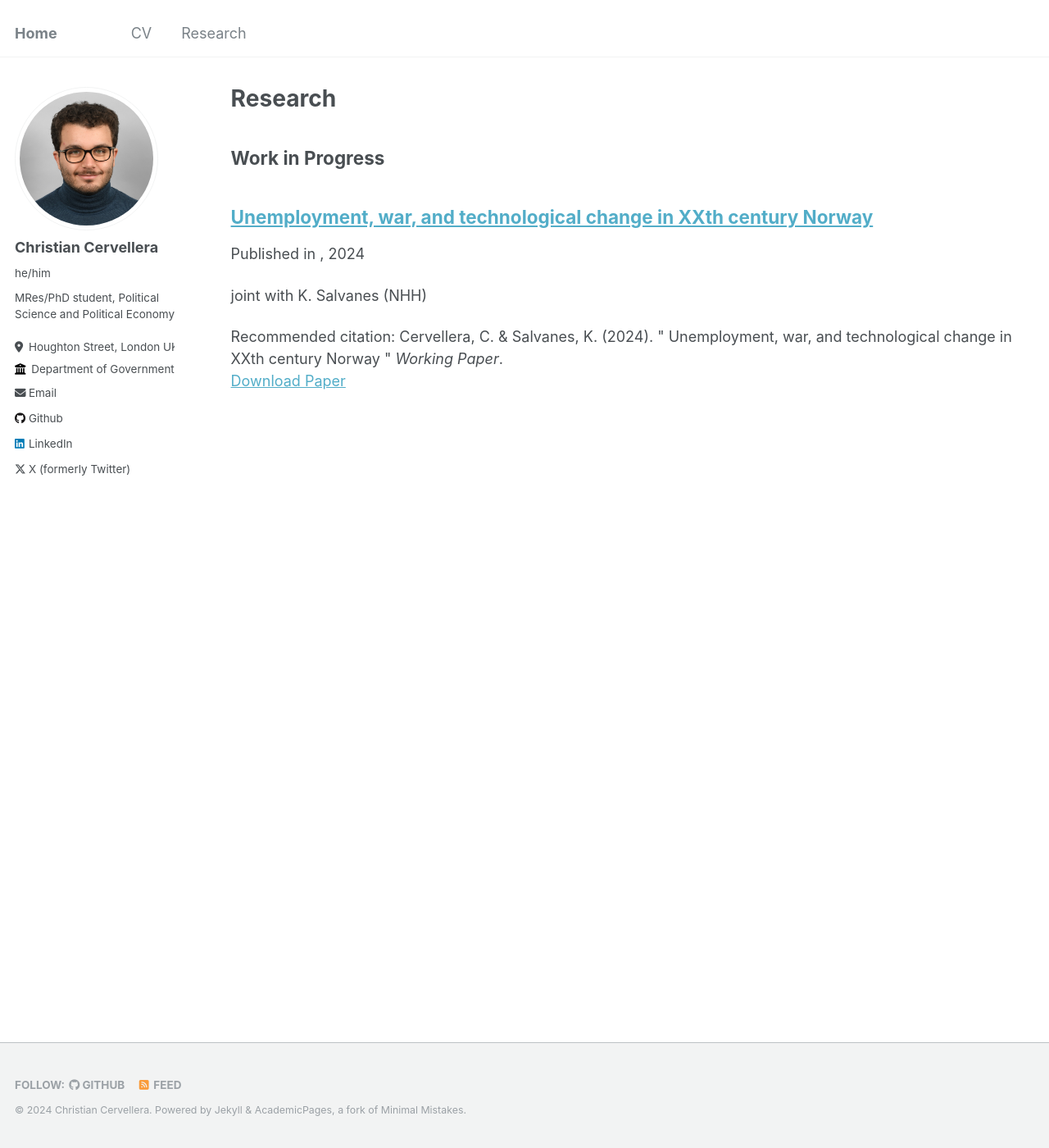
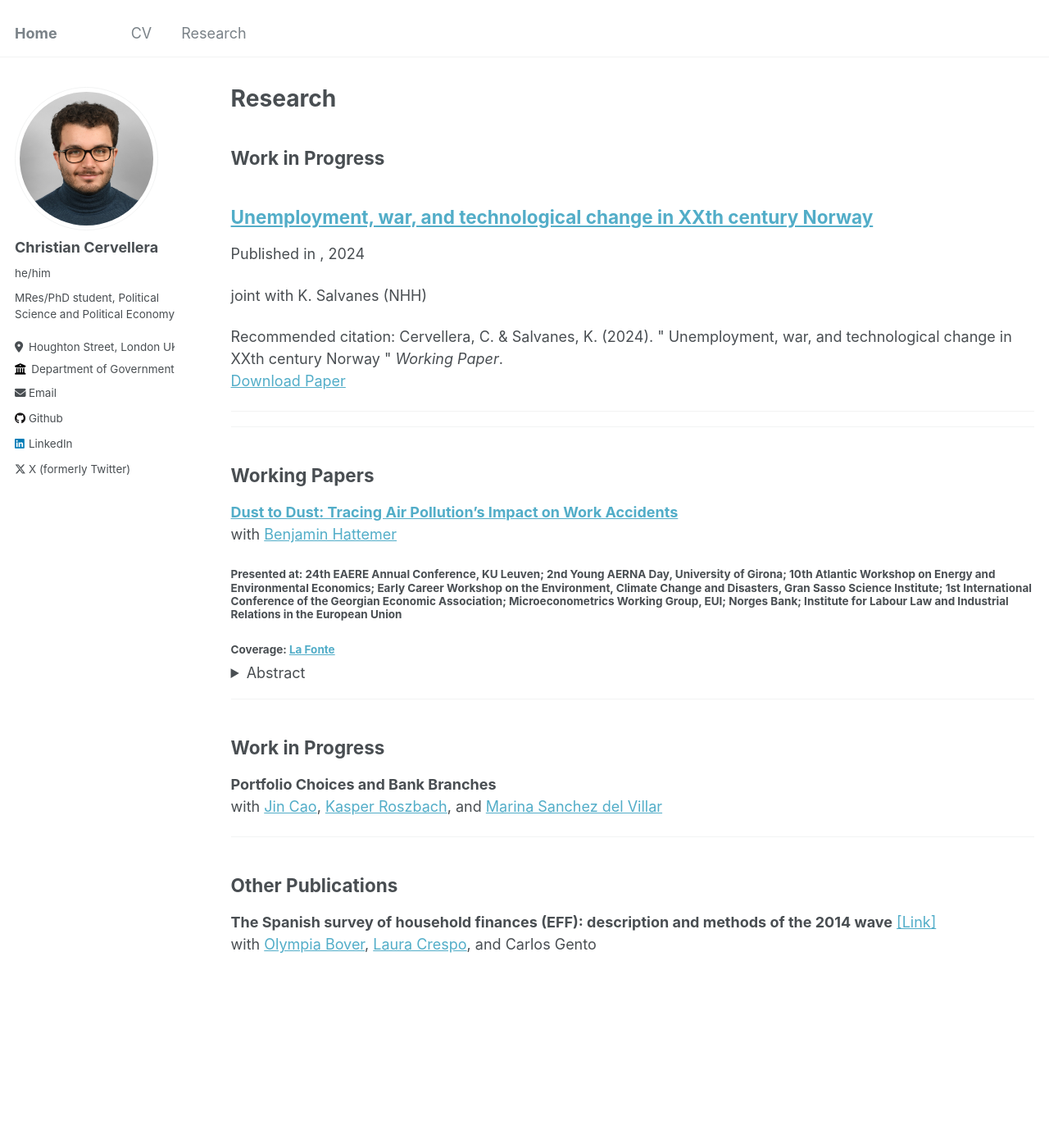
Before and after one commit to ritwika-das/ritwika-das.github.io, a Jekyll site: the page built from _pages/publications.md, in a window 1280 px wide and 1400 px high. Shown: the whole window at 82% size. Built offline with Jekyll 4.4.1, drawn with Linux system fonts in a browser that asks for light colours.

Commit message:
Update publications.md

```diff
--- a/_pages/publications.md
+++ b/_pages/publications.md
@@ -13,3 +13,35 @@ Work in Progress
     {% include archive-single.html %}
   {% endif %}
 {% endfor %}
+
+---------------------
+
+---
+## Working Papers
+
+[**Dust to Dust: Tracing Air Pollution’s Impact on Work Accidents**](https://papers.ssrn.com/sol3/papers.cfm?abstract_id=4812658) <br>
+with [Benjamin Hattemer](https://benjaminhattemer.com/)
+
+###### Presented at: 24th EAERE Annual Conference, KU Leuven; 2nd Young AERNA Day, University of Girona; 10th Atlantic Workshop on Energy and Environmental Economics; Early Career Workshop on the Environment, Climate Change and Disasters, Gran Sasso Science Institute; 1st International Conference of the Georgian Economic Association; Microeconometrics Working Group, EUI; Norges Bank; Institute for Labour Law and Industrial Relations in the European Union
+
+###### Coverage: [La Fonte](https://lafonte.eui.eu/2024/05/09/dust-to-dust-how-natural-air-pollution-induces-work-accidents/)
+
+  <details>
+    <summary> Abstract </summary>
+    This study offers novel causal estimates of the effect of air pollution on workplace accidents. We focus on a near world-wide natural source of air pollution: dust precipitation. We use administrative data on the universe of work accidents reported in Spain. Our estimates imply that an average day of dust precipitation induces a 1.2 percent increase in work accidents. We find these effects are pervasive for workers of different occupations, income levels and demographic characteristics. We also provide evidence supporting temporary impairment of physical and cognitive performance as the main causal channel.
+  </details>
+
+---
+
+## Work in Progress
+
+
+**Portfolio Choices and Bank Branches** <br>
+with [Jin Cao](https://www.norges-bank.no/en/topics/Research/economists/Cao-Jin/), [Kasper Roszbach](https://sites.google.com/view/kasperroszbach), and [Marina Sanchez del Villar](https://marinasvs.github.io/)
+
+---
+## Other Publications
+
+**The Spanish survey of household finances (EFF): description and methods of the 2014 wave** [[Link]](https://www.bde.es/f/webbde/SES/Secciones/Publicaciones/PublicacionesSeriadas/DocumentosOcasionales/18/Files/do1804e.pdf)
+ <br>
+with [Olympia Bover](https://sites.google.com/site/olympiabover/olympia-bover), [Laura Crespo](https://sites.google.com/site/lauracrespoweb/), and Carlos Gento
```
